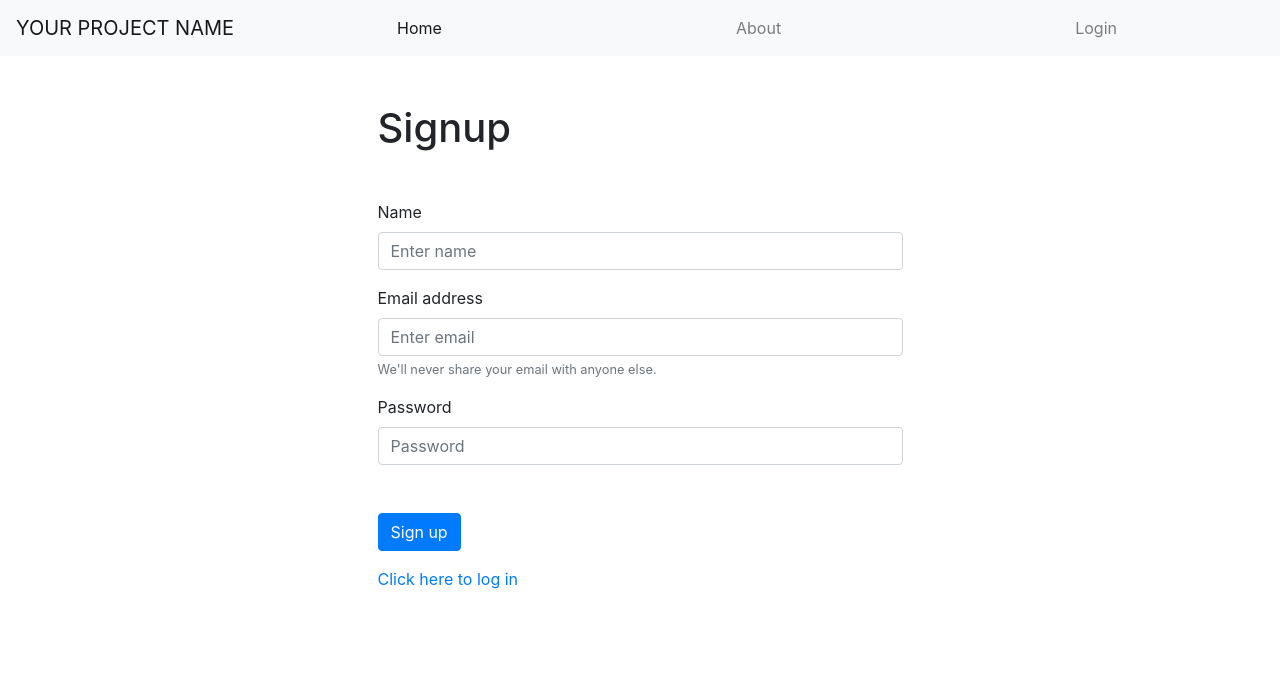
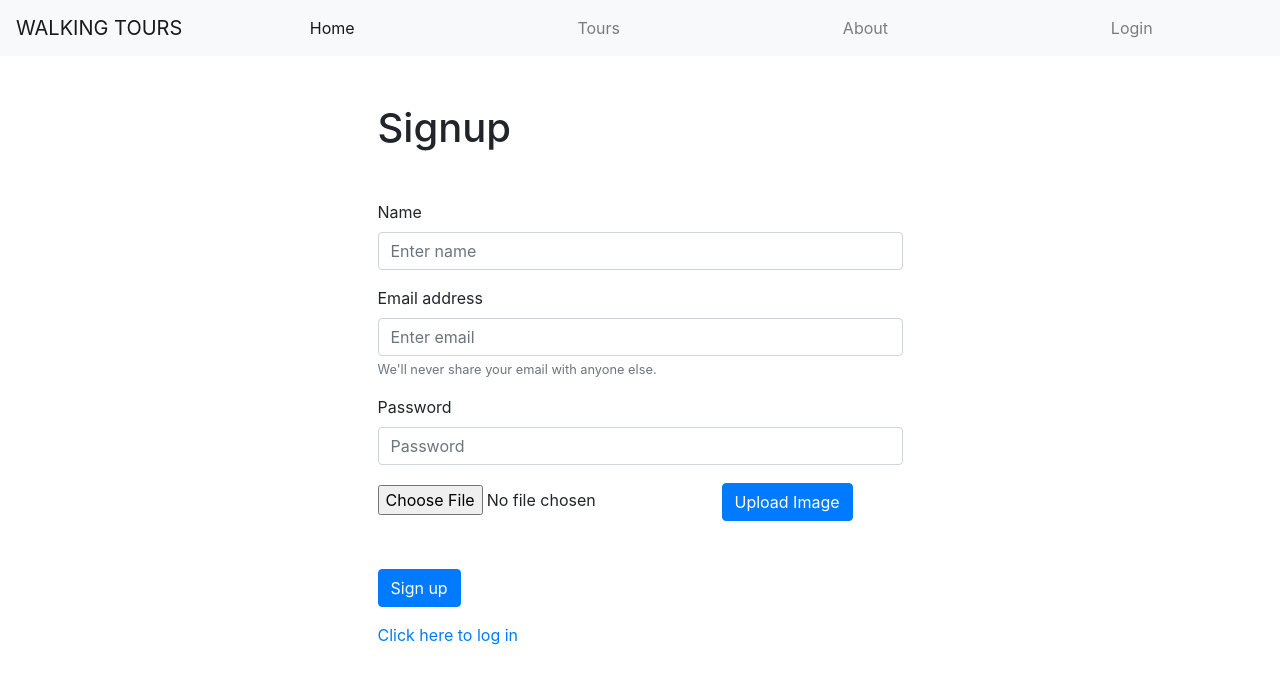
Before and after one commit to RenataCehajic/tourapp-client, a React (Create React App) app: page /signup in a window 1280 px wide. Shown: the top 684 px of the page. Built offline with nearby package versions, Linux system fonts and the light colour scheme; no server answers.

Commit message:
Update navbar and implement signup with image upload

```diff
--- a/src/components/Navigation/index.js
+++ b/src/components/Navigation/index.js
@@ -16,12 +16,13 @@ export default function Navigation() {
   return (
     <Navbar bg="light" expand="lg">
       <Navbar.Brand as={NavLink} to="/">
-        YOUR PROJECT NAME
+        WALKING TOURS
       </Navbar.Brand>
       <Navbar.Toggle aria-controls="basic-navbar-nav" />
       <Navbar.Collapse id="basic-navbar-nav">
         <Nav style={{ width: "100%" }} fill>
           <NavbarItem path="/" linkText="Home" />
+          <NavbarItem path="/tours" linkText="Tours" />
           <NavbarItem path="/about" linkText="About" />
           {loginLogoutControls}
         </Nav>
--- a/src/pages/SignUp/index.js
+++ b/src/pages/SignUp/index.js
@@ -1,4 +1,5 @@
 import React, { useState, useEffect } from "react";
+import axios from "axios";
 import Form from "react-bootstrap/Form";
 import Container from "react-bootstrap/Container";
 import Button from "react-bootstrap/Button";
@@ -12,9 +13,27 @@ export default function SignUp() {
   const [name, setName] = useState("");
   const [email, setEmail] = useState("");
   const [password, setPassword] = useState("");
+  const [imageSelected, setImageSelected] = useState("");
+  const [imageUrl, setImageUrl] = useState("");
   const dispatch = useDispatch();
   const token = useSelector(selectToken);
   const history = useHistory();
+
+  const uploadImage = async () => {
+    const formData = new FormData();
+    formData.append("file", imageSelected);
+    formData.append("upload_preset", "lii9ocks");
+
+    const res = await axios.post(
+      "https://api.cloudinary.com/v1_1/dogbbrxle/image/upload",
+      formData
+    );
+    console.log(res);
+
+    const file = res.data.url;
+    console.log("file", file);
+    setImageUrl(file);
+  };
 
   useEffect(() => {
     if (token !== null) {
@@ -25,11 +44,12 @@ export default function SignUp() {
   function submitForm(event) {
     event.preventDefault();
 
-    dispatch(signUp(name, email, password));
+    dispatch(signUp(name, email, password, imageUrl));
 
     setEmail("");
     setPassword("");
     setName("");
+    setImageUrl("");
   }
 
   return (
@@ -40,7 +60,7 @@ export default function SignUp() {
           <Form.Label>Name</Form.Label>
           <Form.Control
             value={name}
-            onChange={event => setName(event.target.value)}
+            onChange={(event) => setName(event.target.value)}
             type="text"
             placeholder="Enter name"
             required
@@ -50,7 +70,7 @@ export default function SignUp() {
           <Form.Label>Email address</Form.Label>
           <Form.Control
             value={email}
-            onChange={event => setEmail(event.target.value)}
+            onChange={(event) => setEmail(event.target.value)}
             type="email"
             placeholder="Enter email"
             required
@@ -64,11 +84,22 @@ export default function SignUp() {
           <Form.Label>Password</Form.Label>
           <Form.Control
             value={password}
-            onChange={event => setPassword(event.target.value)}
+            onChange={(event) => setPassword(event.target.value)}
             type="password"
             placeholder="Password"
             required
           />
+          <input
+            style={{ marginTop: "20px" }}
+            type="file"
+            onChange={(event) => {
+              setImageSelected(event.target.files[0]);
+            }}
+          />
+          <Button variant="primary" onClick={uploadImage}>
+            Upload Image
+          </Button>
+          <img src={imageUrl} alt="" />
         </Form.Group>
         <Form.Group className="mt-5">
           <Button variant="primary" type="submit" onClick={submitForm}>
--- a/src/store/user/actions.js
+++ b/src/store/user/actions.js
@@ -5,35 +5,36 @@ import {
   appLoading,
   appDoneLoading,
   showMessageWithTimeout,
-  setMessage
+  setMessage,
 } from "../appState/actions";
 
 export const LOGIN_SUCCESS = "LOGIN_SUCCESS";
 export const TOKEN_STILL_VALID = "TOKEN_STILL_VALID";
 export const LOG_OUT = "LOG_OUT";
 
-const loginSuccess = userWithToken => {
+const loginSuccess = (userWithToken) => {
   return {
     type: LOGIN_SUCCESS,
-    payload: userWithToken
+    payload: userWithToken,
   };
 };
 
-const tokenStillValid = userWithoutToken => ({
+const tokenStillValid = (userWithoutToken) => ({
   type: TOKEN_STILL_VALID,
-  payload: userWithoutToken
+  payload: userWithoutToken,
 });
 
 export const logOut = () => ({ type: LOG_OUT });
 
-export const signUp = (name, email, password) => {
+export const signUp = (name, email, password, imageUrl) => {
   return async (dispatch, getState) => {
     dispatch(appLoading());
     try {
       const response = await axios.post(`${apiUrl}/signup`, {
         name,
         email,
-        password
+        password,
+        imageUrl,
       });
 
       dispatch(loginSuccess(response.data));
@@ -58,7 +59,7 @@ export const login = (email, password) => {
     try {
       const response = await axios.post(`${apiUrl}/login`, {
         email,
-        password
+        password,
       });
 
       dispatch(loginSuccess(response.data));
@@ -90,7 +91,7 @@ export const getUserWithStoredToken = () => {
       // if we do have a token,
       // check wether it is still valid or if it is expired
       const response = await axios.get(`${apiUrl}/me`, {
-        headers: { Authorization: `Bearer ${token}` }
+        headers: { Authorization: `Bearer ${token}` },
       });
 
       // token is still valid
```
